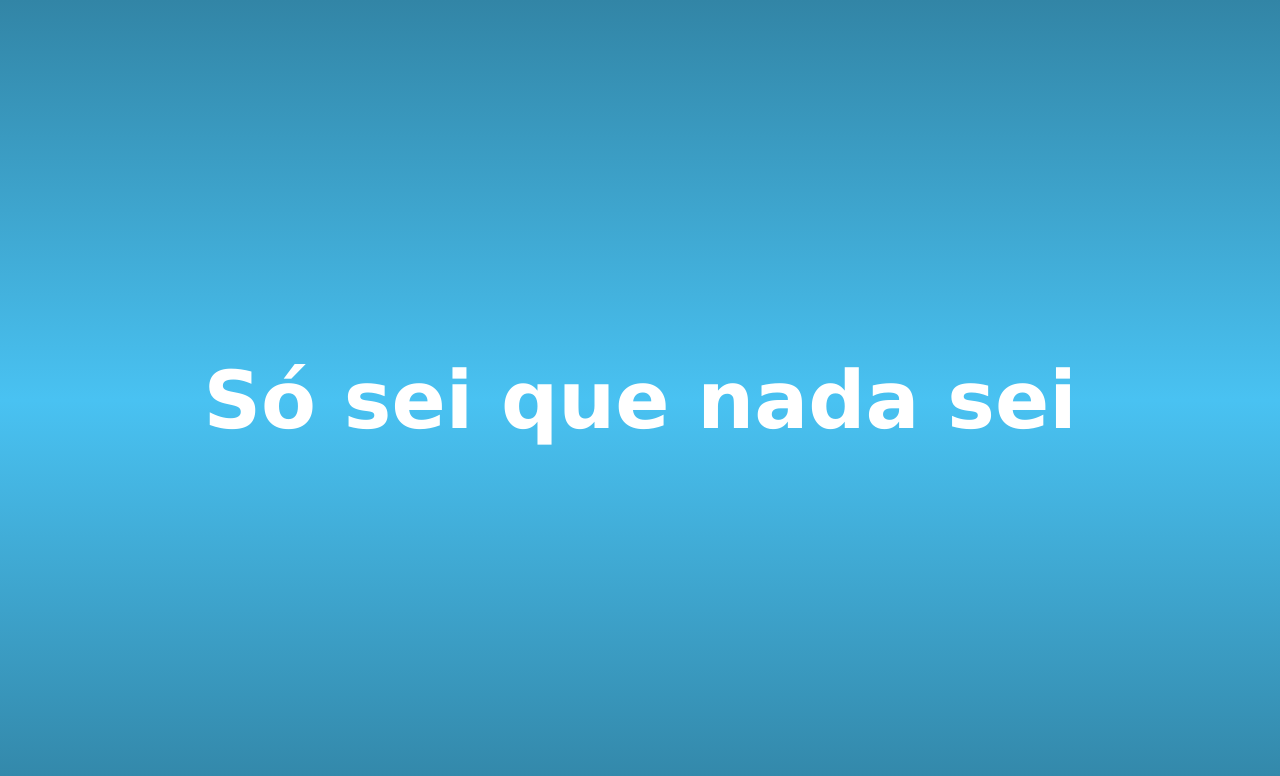
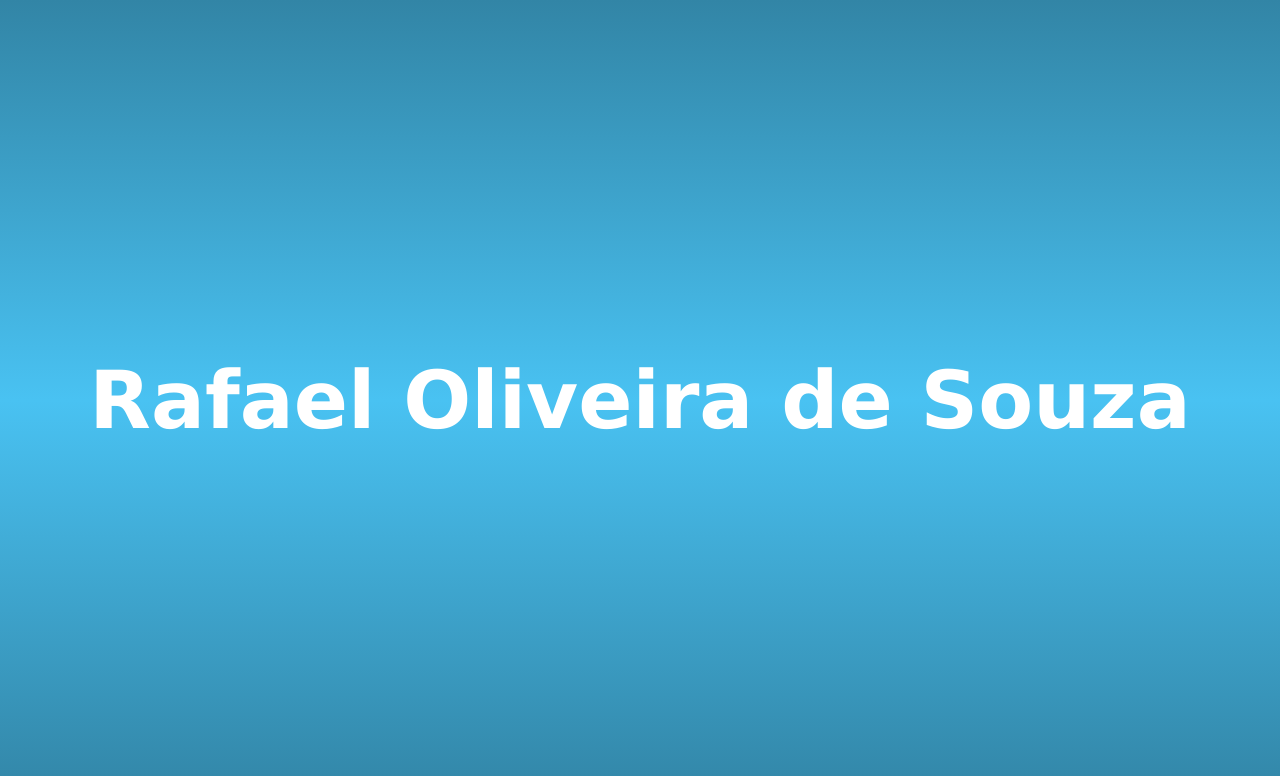
Before and after one commit to Rafael-Oliveira8/projeto-ds1m2, a plain HTML site: page index.html in a window 1280 px wide. Drawn offline with Linux system fonts and the light colour scheme.

Commit message:
Mudança no texto da Página

```diff
--- a/index.html
+++ b/index.html
@@ -10,7 +10,7 @@
 <body>
     <main>
         <h1>
-            Só sei que nada sei
+            Rafael Oliveira de Souza
         </h1>
     </main>
 </body>
```
